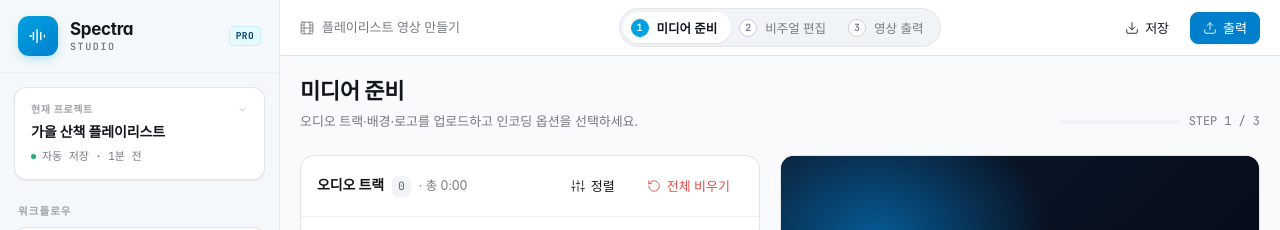
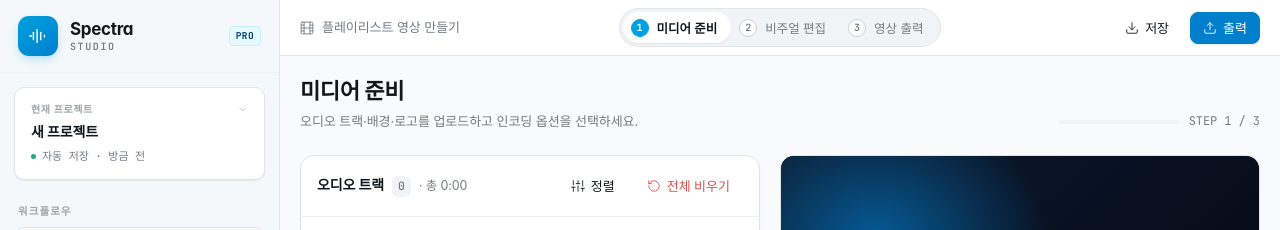
Before and after one commit to flexm2024/spectra-studio, a React (Vite) app: page / in a window 1280 px wide. Shown: the top 230 px of the page. Built offline with nearby package versions, Linux system fonts and the light colour scheme; a web font is replaced by a local one.

Commit message:
feat: 사이드바 프로젝트 섹션 클릭으로 모달 오픈

```diff
--- a/src/App.tsx
+++ b/src/App.tsx
@@ -336,7 +336,14 @@ export default function App() {
         onEnded={handleTrackEnded}
         onTimeUpdate={e => setAudioCurrentTime(e.currentTarget.currentTime)}
       />
-      <Sidebar step={step} setStep={goToStep} tracks={tracks} />
+      <Sidebar
+        step={step}
+        setStep={goToStep}
+        tracks={tracks}
+        projectName={projectName}
+        lastSaved={lastSaved}
+        onOpenProjectModal={() => setProjectModalOpen(true)}
+      />
       <Header
         step={step}
         setStep={goToStep}
--- a/src/components/Sidebar/Sidebar.css
+++ b/src/components/Sidebar/Sidebar.css
@@ -39,7 +39,9 @@
   padding: 14px 16px; margin: 14px;
   border: 1px solid var(--line); background: var(--bg-elev);
   border-radius: 12px; box-shadow: var(--shadow-2); flex-shrink: 0;
+  border-radius: var(--r-m); cursor: pointer; transition: background 120ms;
 }
+.rail__project:hover { background: rgba(0,0,0,0.04); }
 .rail__project-label {
   font-size: 10px; font-weight: 600; letter-spacing: 0.06em;
   text-transform: uppercase; color: var(--ink-4);
--- a/src/components/Sidebar/Sidebar.tsx
+++ b/src/components/Sidebar/Sidebar.tsx
@@ -1,5 +1,6 @@
 // 좌측 사이드바 — 브랜드, 프로젝트 카드, 워크플로우, 빠른 액션, 유저 카드
 import './Sidebar.css'
+import { useEffect, useState } from 'react'
 import Icon from '../../icons'
 import type { Track } from '../../types'
 
@@ -7,6 +8,9 @@ interface SidebarProps {
   step: 1 | 2 | 3
   setStep: (n: 1 | 2 | 3) => void
   tracks: Track[]
+  projectName: string
+  lastSaved: number | null
+  onOpenProjectModal: () => void
 }
 
 const STEPS = [
@@ -21,7 +25,24 @@ function calcProgress(stepNum: 1 | 2 | 3, currentStep: 1 | 2 | 3, trackCount: nu
   return currentStep >= 3 ? 30 : 0
 }
 
-export default function Sidebar({ step, setStep, tracks }: SidebarProps) {
+function formatTimeSince(ts: number): string {
+  const diff = Math.floor((Date.now() - ts) / 1000)
+  if (diff < 10) return '방금 전'
+  if (diff < 3600) return `${Math.floor(diff / 60)}분 전`
+  if (diff < 86400) return `${Math.floor(diff / 3600)}시간 전`
+  return `${Math.floor(diff / 86400)}일 전`
+}
+
+export default function Sidebar({ step, setStep, tracks, projectName, lastSaved, onOpenProjectModal }: SidebarProps) {
+  const [timeSince, setTimeSince] = useState('')
+
+  useEffect(() => {
+    if (!lastSaved) { setTimeSince(''); return }
+    setTimeSince(formatTimeSince(lastSaved))
+    const id = setInterval(() => setTimeSince(formatTimeSince(lastSaved)), 30_000)
+    return () => clearInterval(id)
+  }, [lastSaved])
+
   return (
     <aside className="rail">
       <div className="rail__brand">
@@ -33,15 +54,16 @@ export default function Sidebar({ step, setStep, tracks }: SidebarProps) {
         <span className="rail__pro-badge">PRO</span>
       </div>
 
-      <div className="rail__project">
+      <div className="rail__project" role="button" tabIndex={0} onClick={onOpenProjectModal}
+        onKeyDown={e => e.key === 'Enter' && onOpenProjectModal()}>
         <div className="rail__project-label">
           <span>현재 프로젝트</span>
           <Icon name="chevronDown" size={11} />
         </div>
-        <div className="rail__project-name">가을 산책 플레이리스트</div>
+        <div className="rail__project-name">{projectName}</div>
         <div className="rail__project-meta">
           <div className="rail__project-dot" />
-          <span>자동 저장 · 1분 전</span>
+          <span>{lastSaved ? `자동 저장 · ${timeSince}` : '저장 안 됨'}</span>
         </div>
       </div>
 
```
Also changed, not shown: 1 other file (tests, documents, lock files or other folders).
